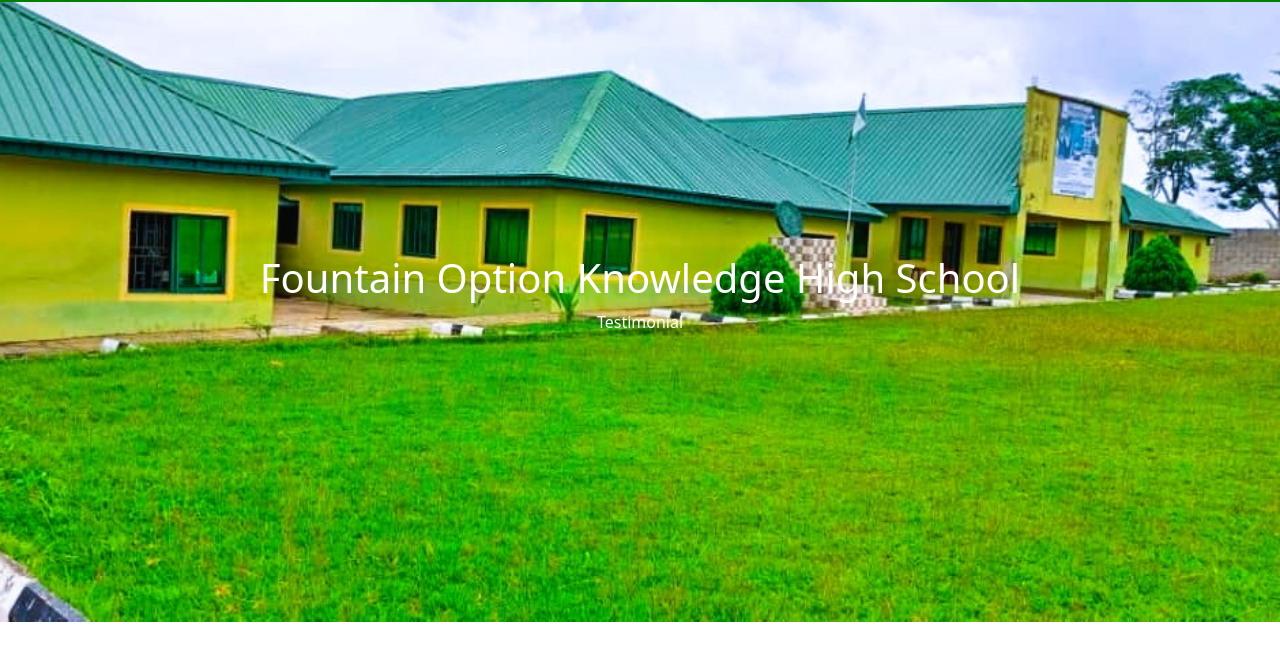
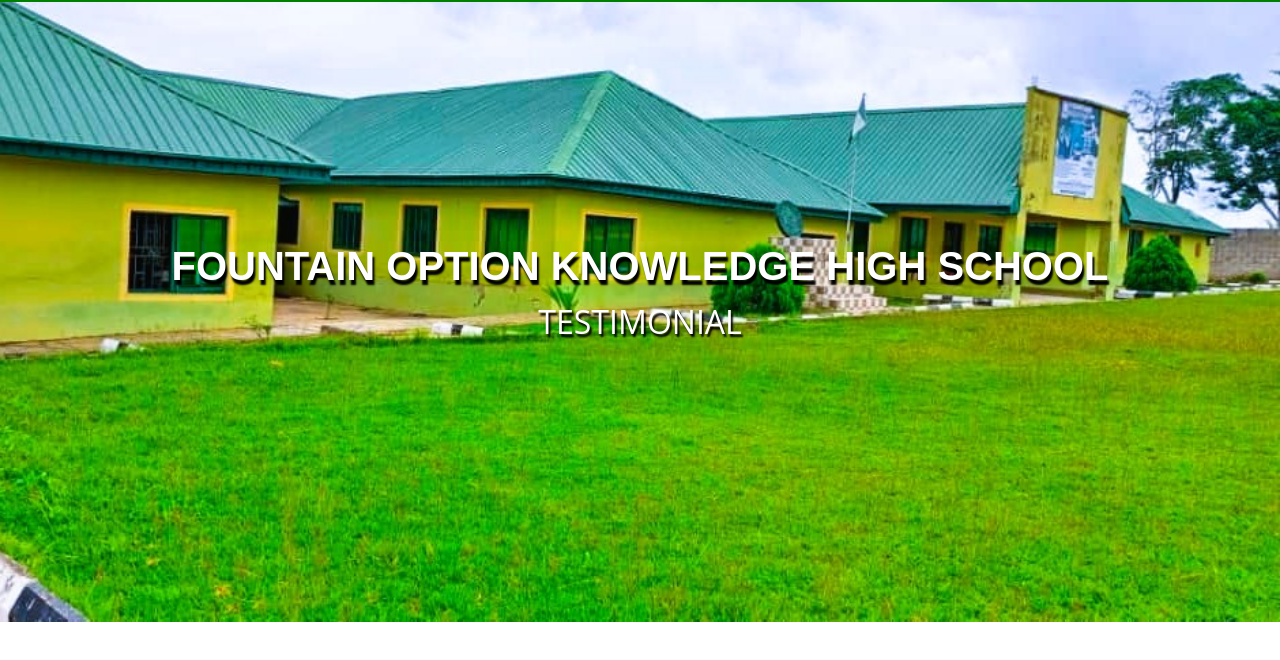
Before and after one commit to Ayomide-Philip/School-Website, a plain HTML site: page testimonial.html in a window 1280 px wide. Shown: the part 68-728 px from the top of the page. Drawn offline with nearby package versions, Linux system fonts and the light colour scheme.

Commit message:
updating my stylesheet

```diff
--- a/stylesheet/testimonial.css
+++ b/stylesheet/testimonial.css
@@ -58,6 +58,33 @@
     color: white;
 }
 
+.text-overlay>h1 {
+    font-family: "SUSE", sans-serif;
+    font-optical-sizing: auto;
+    font-weight: 700;
+    font-style: normal;
+    color: white;
+    text-transform: uppercase;
+    text-shadow: 2px 5px 2px black;
+    animation: bounceInDown;
+    animation-duration: 2s;
+    animation-delay: 1s;
+}
+
+.text-overlay>p {
+    color: white;
+    text-transform: uppercase;
+    text-shadow: 2px 3px 2px black;
+    animation: bounceInDown;
+    animation-duration: 2s;
+    animation-delay: 1s;
+    font-size: xx-large;
+    font-weight: 500;
+    font-family: "Open Sans", sans-serif;
+    font-optical-sizing: auto;
+    font-style: normal;
+}
+
 div.main-container {
     margin-top: 50px;
 }
```
